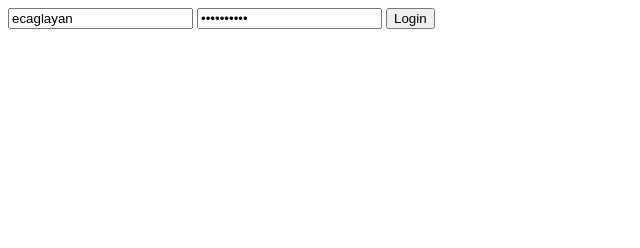
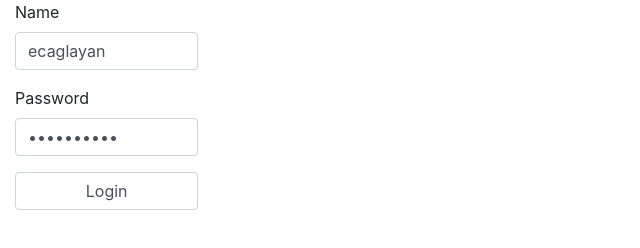
Before and after one commit to erdem01/SpringBootAndAngular, a plain HTML site: page AngularFrontEndForSpring1/src/main/resources/static/index.html in a window 1280 px wide. Shown: the whole page, without its empty margins (0-640 px from the left). Drawn offline with nearby package versions, Linux system fonts and the light colour scheme; some packages are replaced by stand-ins of ours.

Commit message:
Login page beautified.

```diff
--- a/AngularFrontEndForSpring1/src/main/resources/static/index.html
+++ b/AngularFrontEndForSpring1/src/main/resources/static/index.html
@@ -10,6 +10,8 @@
 <script type="text/javascript" src="services/authentication.js"></script>
 <script type="text/javascript" src="pages/login/loginPage.js"></script>
 <script type="text/javascript" src="pages/hello/helloPage.js"></script>
+<link rel="stylesheet" type="text/css" href="webjars/bootstrap/3.3.7-1/css/bootstrap.min.css">
+
 <script type="text/javascript" src="app.js"></script>
 </head>
 	<body>
--- a/AngularFrontEndForSpring1/src/main/resources/static/pages/login/login.view.html
+++ b/AngularFrontEndForSpring1/src/main/resources/static/pages/login/login.view.html
@@ -1,7 +1,15 @@
-<div>
-	<form ng-submit="ctrl.login()" name="userForm">
-		<input type="text" class="name" ng-model="ctrl.username" />
-		<input type="password" class="surname" ng-model="ctrl.password" />
-		<input type="submit" value="Login" />
+<div class="col-md-2 col-md-offset-5" >
+	<form class="form-horizontal" role="form" ng-submit="ctrl.login()" name="userForm">
+		<div class="form-group">
+			<label class="control-label" for="name">Name</label>
+			<input type="text" id="name" class="form-control" ng-model="ctrl.username" />
+		</div>
+		<div class="form-group">
+			<label class="control-label" for="password">Password</label>
+			<input type="password" id="password" class="form-control" ng-model="ctrl.password" />
+		</div>
+		<div class="form-group">
+			<input type="submit" class="form-control" value="Login" />
+		</div>
 	</form>
 </div>
```
Also changed, not shown: AngularFrontEndForSpring1/pom.xml (+7 -0 lines), 2 other files.
